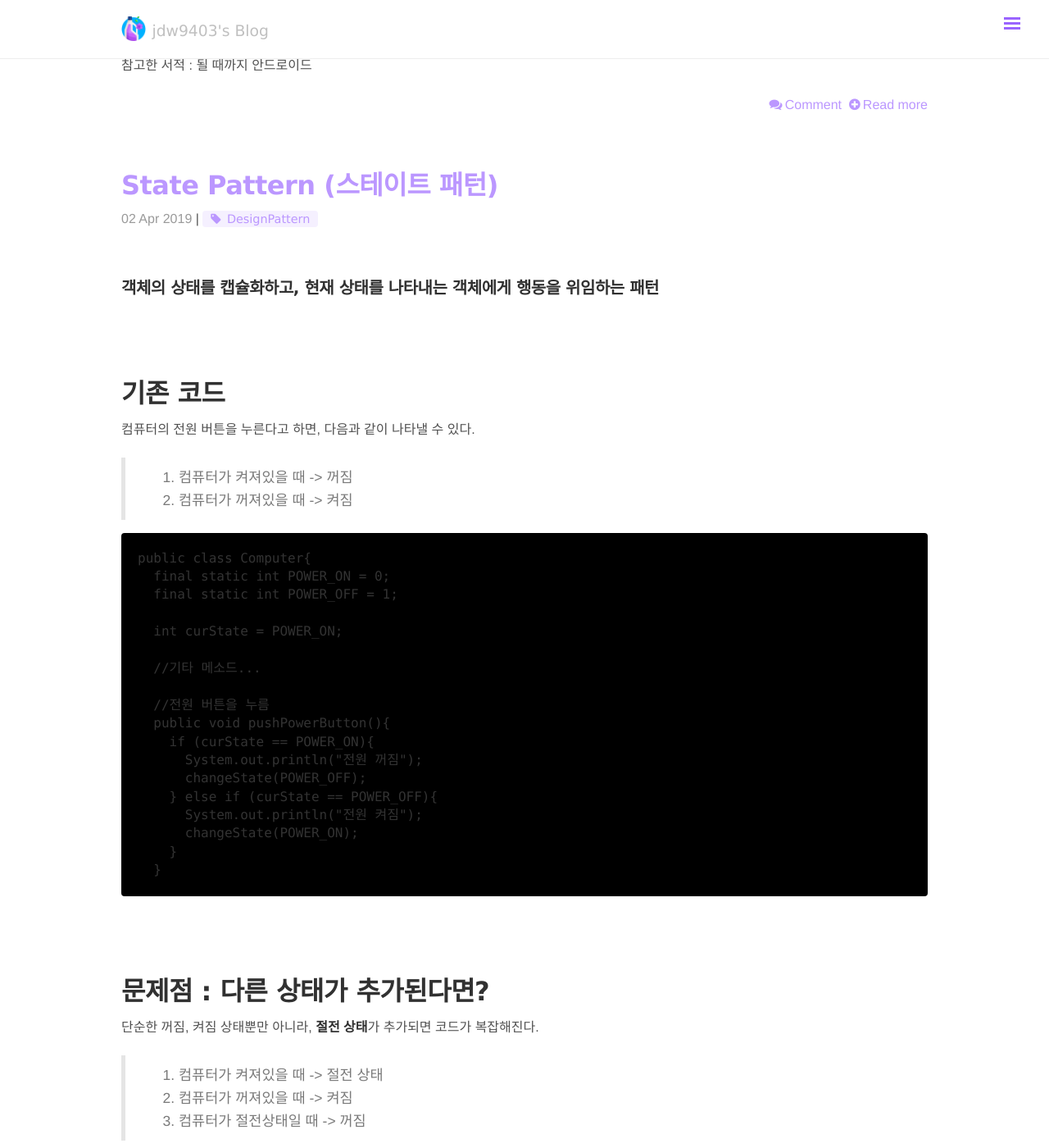
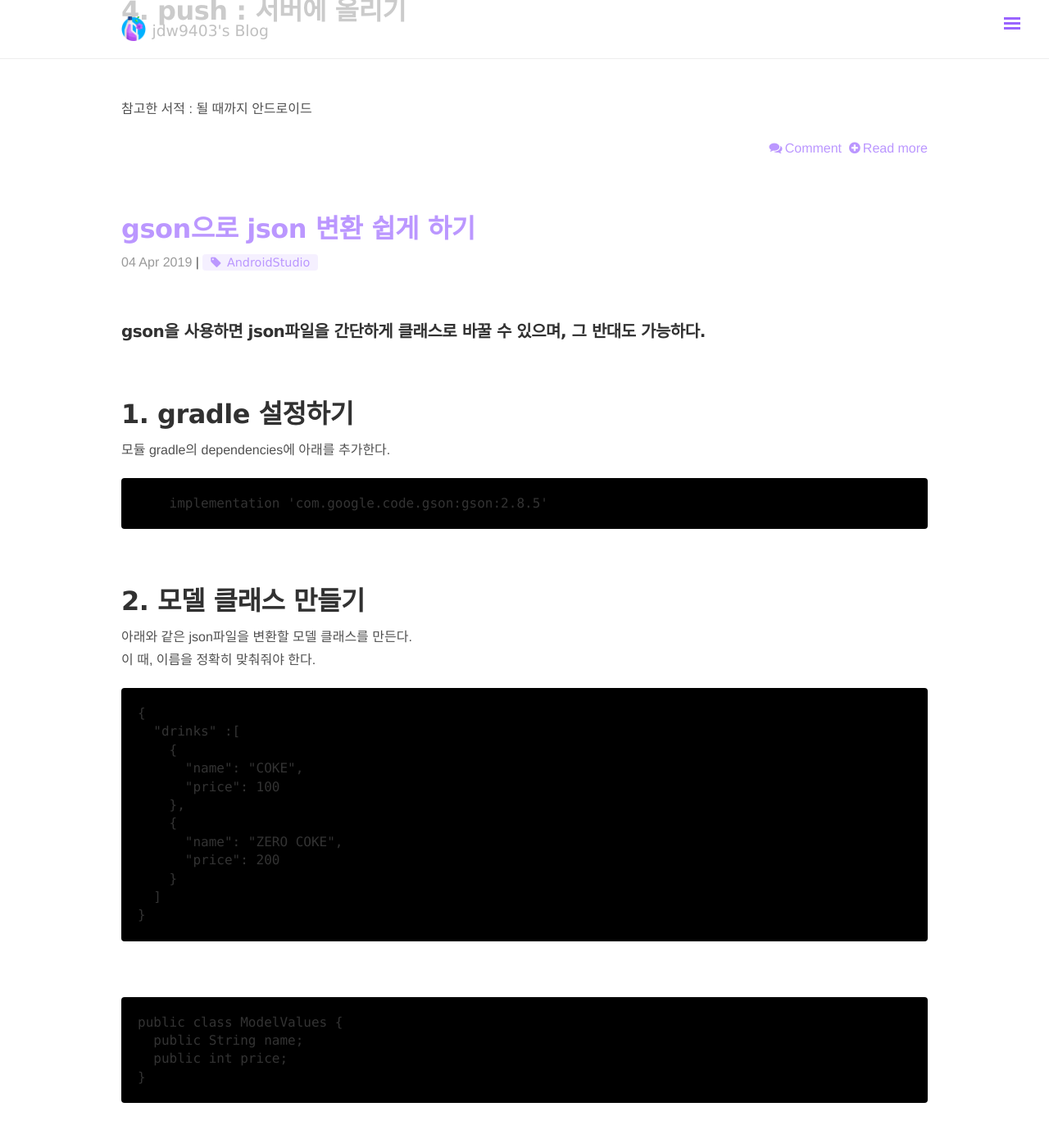
Before and after one commit to jdw9403/jdw9403.github.io, a Jekyll site: the page built from blog/index.html, in a window 1280 px wide and 1400 px high, scrolled down 3521 px. Shown: the whole window at 82% size. Built offline with Jekyll 4.4.1, drawn with Linux system fonts in a browser that asks for light colours; nearby versions of some CDN libraries; the list of posts is cut into pages by our own code; some of the changed text lies outside the part shown.

Commit message:
gson 추가

```diff
--- /dev/null
+++ b/_posts/AndroidStudio/2019-04-04-gson.md
@@ -0,0 +1,78 @@
+---
+layout: post
+title: gson으로 json 변환 쉽게 하기
+category: AndroidStudio
+tag: [AndroidStudio]
+---
+
+## gson을 사용하면 json파일을 간단하게 클래스로 바꿀 수 있으며, 그 반대도 가능하다.
+<br>
+
+# 1. gradle 설정하기
+
+모듈 gradle의 dependencies에 아래를 추가한다.<br>
+<pre class="prettyprint">
+    implementation 'com.google.code.gson:gson:2.8.5'
+</pre>
+<br>
+
+# 2. 모델 클래스 만들기
+
+아래와 같은 json파일을 변환할 모델 클래스를 만든다.<br>
+이 때, 이름을 정확히 맞춰줘야 한다.<br>
+
+<pre class="prettyprint">
+{
+  "drinks" :[
+    {
+      "name": "COKE",
+      "price": 100
+    },
+    {
+      "name": "ZERO COKE",
+      "price": 200
+    }
+  ]
+}
+</pre>
+<br>
+
+<pre class="prettyprint">
+public class ModelValues {
+  public String name;
+  public int price;
+}
+</pre>
+<br>
+
+<pre class="prettyprint">
+public class Model {
+    public ArrayList<ModelValues> drinks;
+}
+</pre>
+<br>
+
+# 3. json -> 클래스 변환
+
+<pre class="prettyprint">
+private Model jsonToModel(String str){
+    Gson gson = new Gson();
+    Model ret = gson.fromJson(str, Model.class);  //변환 대상, 목표 타입
+    return ret;
+}
+</pre>
+<br>
+
+# 4. 클래스 -> json 변환
+
+<pre class="prettyprint">
+private String modelToJson(Model model){
+    Gson gson = new Gson();
+    String json = gson.toJson(model);
+    return json;
+}
+</pre>
+<br>
+<br>
+
+참고한 서적 : 될 때까지 안드로이드
--- a/_posts/AndroidStudio/2019-04-04-okhttp.md
+++ b/_posts/AndroidStudio/2019-04-04-okhttp.md
@@ -5,7 +5,10 @@ category: AndroidStudio
 tag: [AndroidStudio]
 ---
 
-## 1. gradle 설정하기
+## OkHttp의 get, push를 사용하여 간단하게 클라이언트 예제를 만들 수 있다.
+<br>
+
+# 1. gradle 설정하기
 
 모듈 gradle의 dependencies에 아래를 추가한다.
 <pre class="prettyprint">
@@ -13,7 +16,7 @@ tag: [AndroidStudio]
 </pre>
 <br>
 
-## 2. permission 추가
+# 2. permission 추가
 
 manifests에 인터넷 권한을 추가한다.
 <pre class="prettyprint">
@@ -21,7 +24,7 @@ manifests에 인터넷 권한을 추가한다.
 </pre>
 <br>
 
-## 3. get : 서버에 요청하기
+# 3. get : 서버에 요청하기
 
 okHttpClient 객체를 생성한 후, url등을 넣어 request를 작성한다.<br>
 client로 request를 보내고, response를 받아 string() 출력한다.
@@ -44,7 +47,7 @@ public class GetExample {
 </pre>
 <br>
 
-## 4. push : 서버에 올리기
+# 4. push : 서버에 올리기
 
 <br>
 <br>
```
